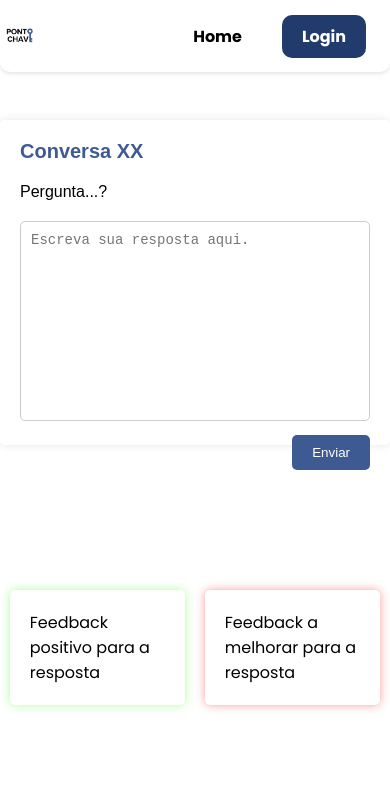
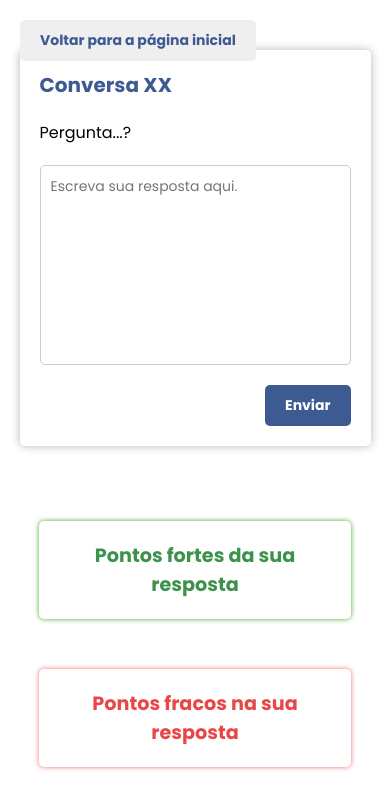
Before and after one commit to WeeeverAlex/Interface-StartUpAi, a React (Vite) app in the folder front-interview/: page /entrevista in a window 390 px wide. Both pictures are taken after a click on the button "Enviar". Shown: the top 808 px of the page. Built offline with nearby package versions, Linux system fonts and the light colour scheme.

Commit message:
att rotas praticamente completas

```diff
--- a/front-interview/src/Entrevista.css
+++ b/front-interview/src/Entrevista.css
@@ -1,51 +1,34 @@
-.navbar {
-    display: flex;
-    justify-content: space-between;
-    align-items: center;
-    background-color: #fff;
-    color: #ffffff;
-    position: fixed;
-    width: 100%;
-    top: 0;
-    padding: 0.6% 1%;
-    box-shadow: 0 2px 4px rgba(0, 0, 0, 0.1);
-    border-radius: 0 0 10px 10px;
-    z-index: 1000;
+* {
+  font-family: "Poppins", sans-serif;
+  margin: 0;
+  padding: 0;
 }
 
-  .navbar-logo {
-    width: 10vw;
+.back-button {
+  position: fixed;
+  top: 20px;
+  left: 20px;
+  color: #3d5a92;
+  border-radius: 5px;
+  border: none;
+  padding: 10px 20px;
+  cursor: pointer;
+  font-size: 14px;
+  font-weight: bold;
+  transition: background-color 0.3s;
 }
 
-  .nav-links {
-    list-style: none;
-    display: flex;
-    margin-top: 0.5%;
+.back-button:hover {
+  background-color: #3d5a92;
+  color: white;
+  transition: background-color 0.3s;
 }
 
-  .nav-links li {
-    padding: 20px;
-    font-size: 1em;
-  }
-
-  .nav-links a {
-    color: #000;
-    text-decoration: none;
-    font-weight: bold;
-    transition: color 0.3s;
-  }
-
-  .nav-links a:hover {
-    color: #3d5a92;
-  }
-
-
 .interview-container {
-    font-family: 'Arial', sans-serif;
   max-width: 800px;
   margin: 120px auto;
   padding: 20px;
-    box-shadow: 0 0 10px rgba(0, 0, 0, 0.1);
+  box-shadow: 0 0 10px rgba(0, 0, 0, 0.295);
   background-color: #ffffff;
   border-radius: 5px;
 }
@@ -61,6 +44,12 @@
   font-size: 16px;
 }
 
+.interview-answer {
+  display: flex;
+  flex-direction: column;
+  align-items: flex-end;
+}
+
 .interview-answer textarea {
   width: 100%;
   height: 200px;
@@ -74,18 +63,21 @@
 }
 
 .interview-answer button {
+  margin-top: 20px;
   background-color: #3d5a92;
   color: white;
   border-radius: 5px;
   border: none;
   padding: 10px 20px;
-    margin-top: 10px;
   cursor: pointer;
-    float: right;
+  font-size: 14px;
+  font-weight: bold;
+  transition: background-color 0.3s;
 }
 
 .interview-answer button:hover {
-    background-color: #357abD;
+  background-color: #357abd;
+  transition: background-color 0.3s;
 }
 
 .feedback-container {
@@ -100,8 +92,11 @@
   box-sizing: border-box;
   border-radius: 5px;
   margin: 25px auto;
-    box-shadow: 0 0 10px rgba(51, 255, 0, 0.400);
+  box-shadow: 0 0 5px rgba(42, 160, 13, 0.89);
   background-color: #ffffff;
+  font-size: 1.7em;
+  font-weight: bold;
+  color: #3d924b;
 }
 
 .feedback-box-improvement {
@@ -110,10 +105,12 @@
   box-sizing: border-box;
   border-radius: 5px;
   margin: 25px auto;
-    box-shadow: 0 0 10px rgba(255, 0, 0, 0.400);
+  box-shadow: 0 0 5px rgba(240, 31, 31, 0.658);
   background-color: #ffffff;
+  font-size: 1.7em;
+  font-weight: bold;
+  color: #e94747;
 }
-
 
 .feedback-box h2 {
   margin-top: 0;
@@ -124,3 +121,20 @@
   margin-top: 0;
   color: #3d5a92;
 }
+
+@media screen and (max-width: 1200px) {
+  .interview-container {
+    width: 90%;
+    margin: 50px auto;
+  }
+
+  .feedback-box,
+  .feedback-box-improvement {
+    display: flex;
+    flex-direction: column;
+    align-items: center;
+    width: 80%;
+    font-size: 1.2em;
+    text-align: center;
+  }
+}
--- a/front-interview/src/Entrevista.tsx
+++ b/front-interview/src/Entrevista.tsx
@@ -1,6 +1,5 @@
 import { SetStateAction, useState } from 'react';
 import './Entrevista.css';
-import companyLogo from "./assets/logo.png";
 import { Link } from "react-router-dom";
 
 const Entrevista = () => {
@@ -15,26 +14,14 @@ const Entrevista = () => {
 
     const handleSubmit = () => {
         console.log('Submitted answer:', answer); // Set feedback here based on the answer
-        setPositiveFeedback('Feedback positivo para a resposta');
-        setImprovementFeedback('Feedback a melhorar para a resposta');
+        setPositiveFeedback('Pontos fortes da sua resposta');
+        setImprovementFeedback('Pontos fracos na sua resposta');
         setIsSubmitted(true); // muda o estado para true quando o formulário é enviado
     };
 
     return (
-        <><div className="landingPage">
-            <nav className="navbar">
-                <img src={companyLogo} alt="Aplauso Logo" className="navbar-logo" />
-                <ul className="nav-links">
-                    <li>
-                        <a href="/">Home</a>
-                    </li>
-                    <li>
-                        <Link to="/login" id="login-button">
-                            Login
-                        </Link>
-                    </li>
-                </ul>
-            </nav>
+        <><div className="interview">
+            <Link to="/home"><button className="back-button">Voltar para a página inicial</button></Link>
         </div><div className="interview-container">
                 <div className="interview-question">
                     <span>Conversa XX</span>
@@ -48,8 +35,8 @@ const Entrevista = () => {
                     <button onClick={handleSubmit}>Enviar</button>
                 </div>
             </div>
-            {isSubmitted && ( // os quadrados de feedback só serão renderizados se isSubmitted for true
-                <div className="feedback-container"> {/* Feedback container */}
+            {isSubmitted && (
+                <div className="feedback-container">
                     <div className="feedback-box">
                         {positiveFeedback}
                     </div>
--- a/front-interview/src/Home.tsx
+++ b/front-interview/src/Home.tsx
@@ -98,7 +98,9 @@ function Home() {
 
                             <br/><br/>
 
-                            <button type="submit">Criar sessão</button>
+                            <Link to="/entrevista">
+                                <button type="submit">Criar sessão</button>
+                            </Link>
                         </form>
                     </div>
                 </div>
```
Lines whose indentation alone changed are shown as unchanged.
